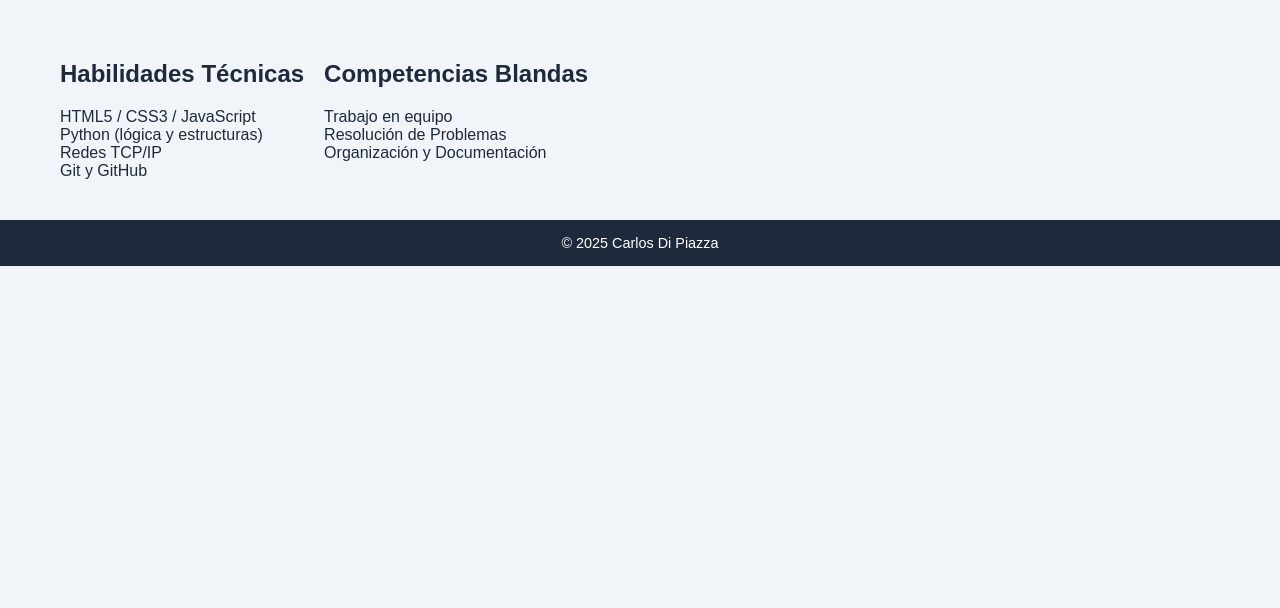
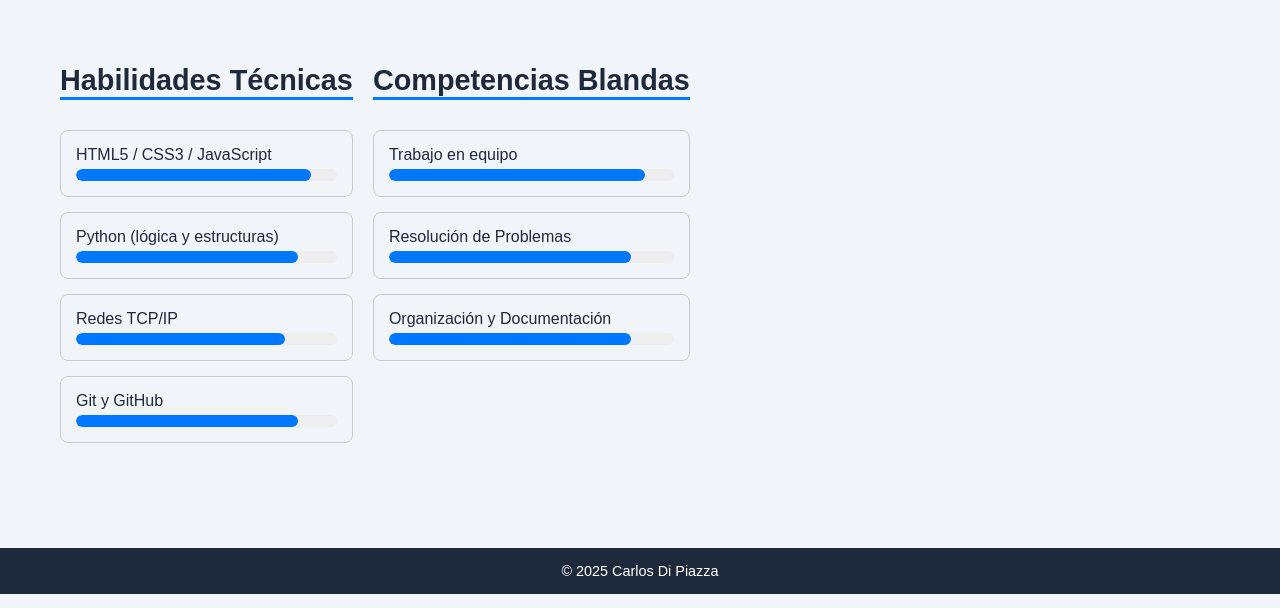
Before and after one commit to carlosdp521-hub/portafoliodecarlosdipiazza, a PHP site: page /habilidades.html in a window 1280 px wide. Shown: the part 192-800 px from the top of the page. Run offline with PHP 8.4, Linux system fonts and the light colour scheme.

Commit message:
Add files via upload
Signed-off-by: carlosdp521-hub <carlosdp521@gmail.com>

```diff
--- a/contenidos/css/style.css
+++ b/contenidos/css/style.css
@@ -419,4 +419,58 @@ a {
   -webkit-transition: all 0.3s ease;
 }
 
+/* Sección de habilidades */
+    .container {
+      max-width: 1000px;
+      margin: 40px auto;
+      padding: 0 20px;
+    }
+
+    .skill-section {
+      margin-bottom: 50px;
+    }
+
+    .skill-section h2 {
+      font-size: 1.8rem;
+      border-bottom: 3px solid #0077ff;
+      display: inline-block;
+      margin-bottom: 15px;
+      font-weight: 600;
+    }
+
+    .skill-card {
+      margin: 15px 0;
+      padding: 15px;
+      border: 1px solid #ccc;
+      border-radius: 8px;
+      transition: transform 0.3s ease;
+    }
+    .skill-card:hover {
+      transform: scale(1.03);
+      border-color: #0077ff;
+    }
+
+    .label {
+      font-weight: 500;
+      margin-bottom: 5px;
+      display: block;
+    }
+
+    /* Barras de progreso */
+    .bar {
+      width: 100%;
+      height: 12px;
+      background: #eee;
+      border-radius: 8px;
+      overflow: hidden;
+    }
+
+    .bar-fill {
+      width: 0%;
+      height: 100%;
+      background: #0077ff;
+      border-radius: 8px;
+      transition: width 1.8s ease-out;
+    }
+
 /* Fin del archivo style.css */
```
